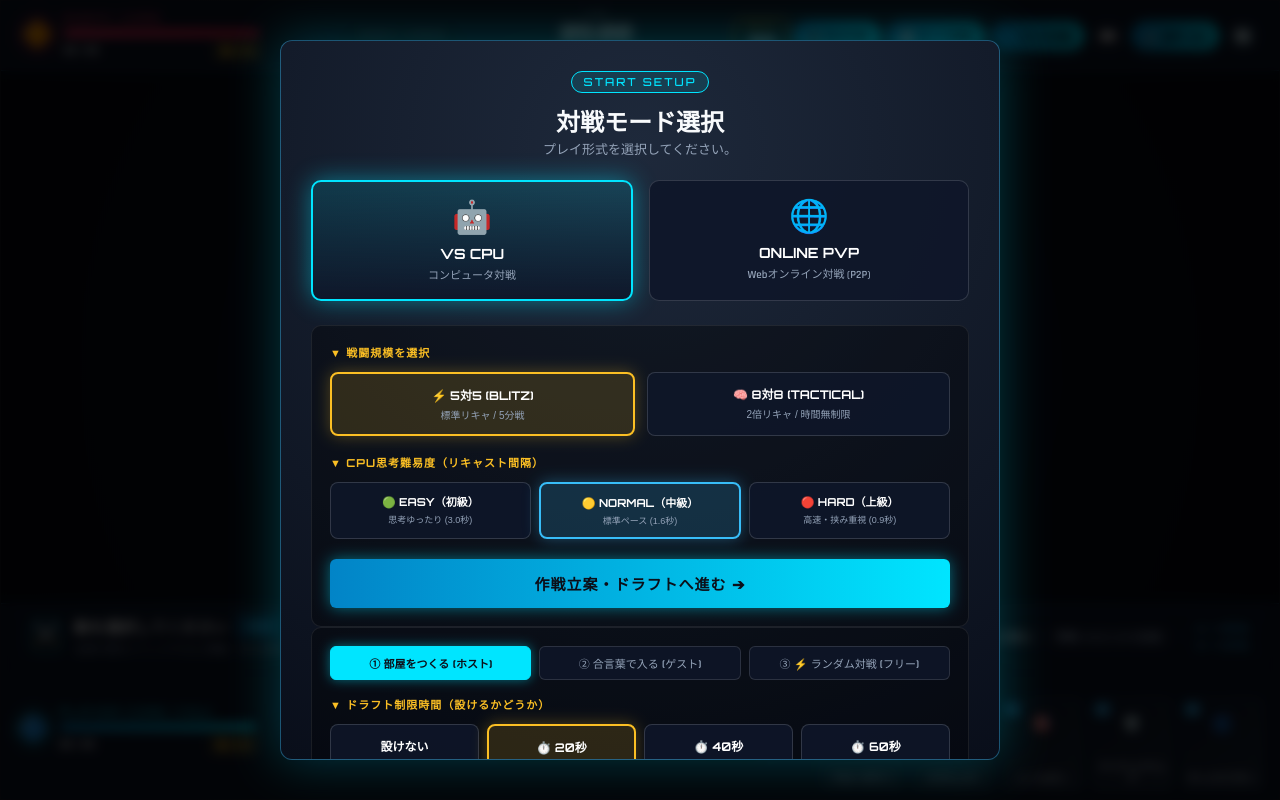
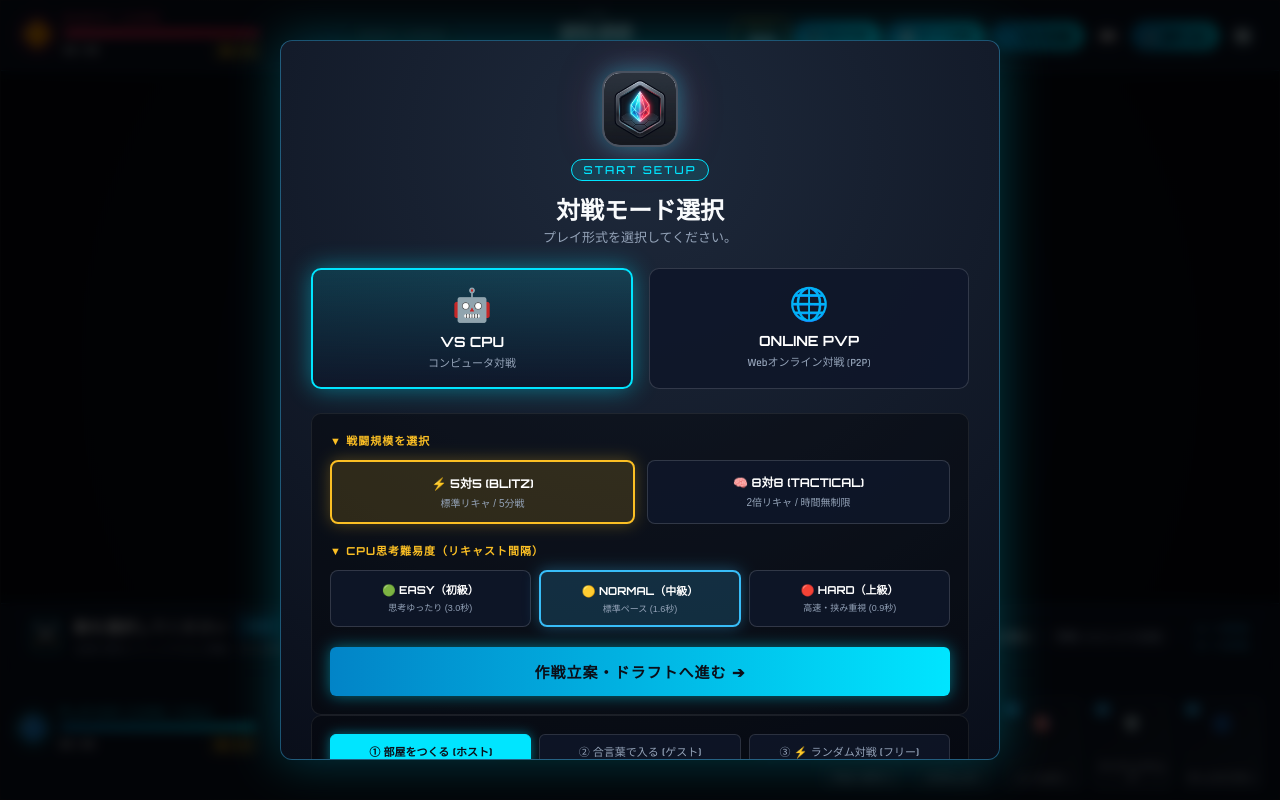
Before and after one commit to yukiyanA-Git/hex-bastion, a plain HTML site: page index.html in a window 1280 px wide. Drawn offline with nearby package versions, Linux system fonts and the light colour scheme.

Commit message:
Add official app icon (Dual Crystal Hex) and configure favicon and game logo

```diff
--- a/index.html
+++ b/index.html
@@ -4,6 +4,11 @@
   <meta charset="UTF-8">
   <meta name="viewport" content="width=device-width, initial-scale=1.0">
   <title>HEX BASTION - 将棋式リアルタイム反転防衛戦</title>
+  <link rel="icon" type="image/jpeg" href="icon.jpg">
+  <link rel="apple-touch-icon" href="icon.jpg">
+  <meta property="og:title" content="HEX BASTION - 将棋式リアルタイム反転防衛戦">
+  <meta property="og:description" content="六角盤面で繰り広げるリアルタイム戦略バトル！挟んでオセロ反転、コアを撃ち抜け！">
+  <meta property="og:image" content="icon.jpg">
   <link rel="stylesheet" href="style.css">
   <link rel="preconnect" href="https://fonts.googleapis.com">
   <link rel="preconnect" href="https://fonts.gstatic.com" crossorigin>
@@ -158,6 +163,7 @@
   <!-- Step 1 & 2: Match Setup Modal (First screen shown on start) -->
   <div id="start-modal" class="modal-overlay">
     <div class="modal-card setup-card">
+      <img src="icon.jpg" alt="HEX BASTION Logo" class="setup-game-logo">
       <div class="setup-badge">START SETUP</div>
       <h2>対戦モード選択</h2>
       <p class="setup-sub">プレイ形式を選択してください。</p>
--- a/style.css
+++ b/style.css
@@ -1747,3 +1747,21 @@ body {
   justify-content: center;
   gap: 8px;
 }
+
+/* ================= Setup Game Logo ================= */
+.setup-game-logo {
+  width: 76px;
+  height: 76px;
+  border-radius: 18px;
+  box-shadow: 0 0 25px rgba(0, 229, 255, 0.4), 0 0 45px rgba(255, 51, 102, 0.25);
+  margin: 0 auto 12px auto;
+  display: block;
+  border: 2px solid rgba(255, 255, 255, 0.2);
+  object-fit: cover;
+  transition: transform 0.25s ease, box-shadow 0.25s ease;
+}
+
+.setup-game-logo:hover {
+  transform: scale(1.05);
+  box-shadow: 0 0 35px rgba(0, 229, 255, 0.6), 0 0 55px rgba(255, 51, 102, 0.4);
+}
```
Also changed, not shown: icon.jpg (added).
